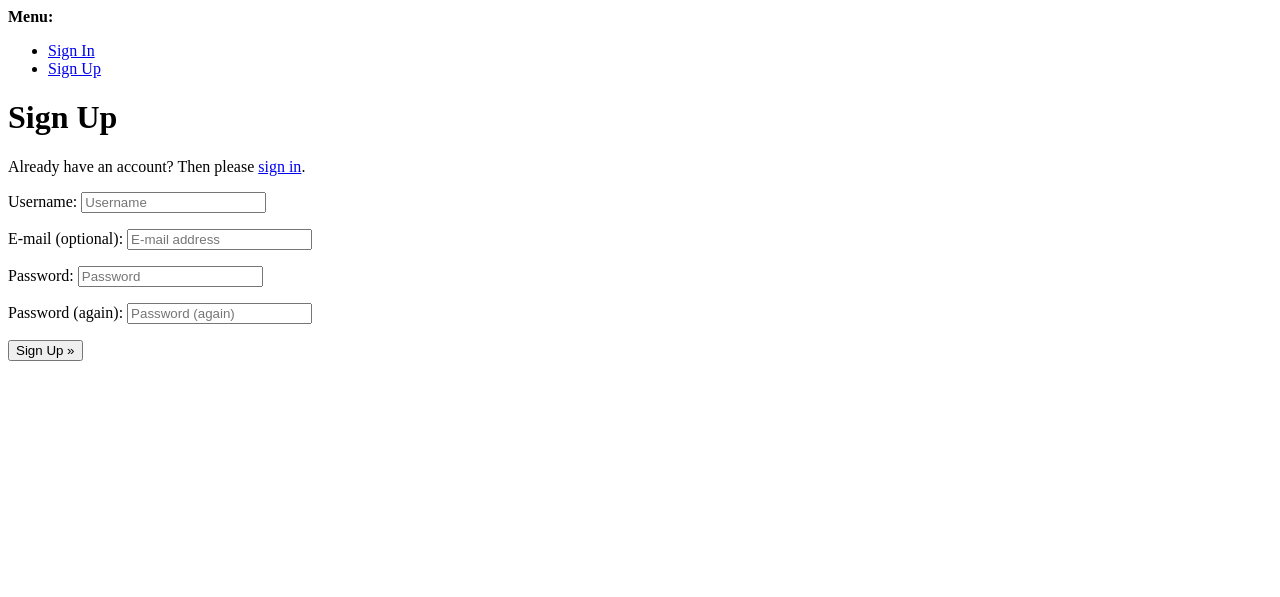
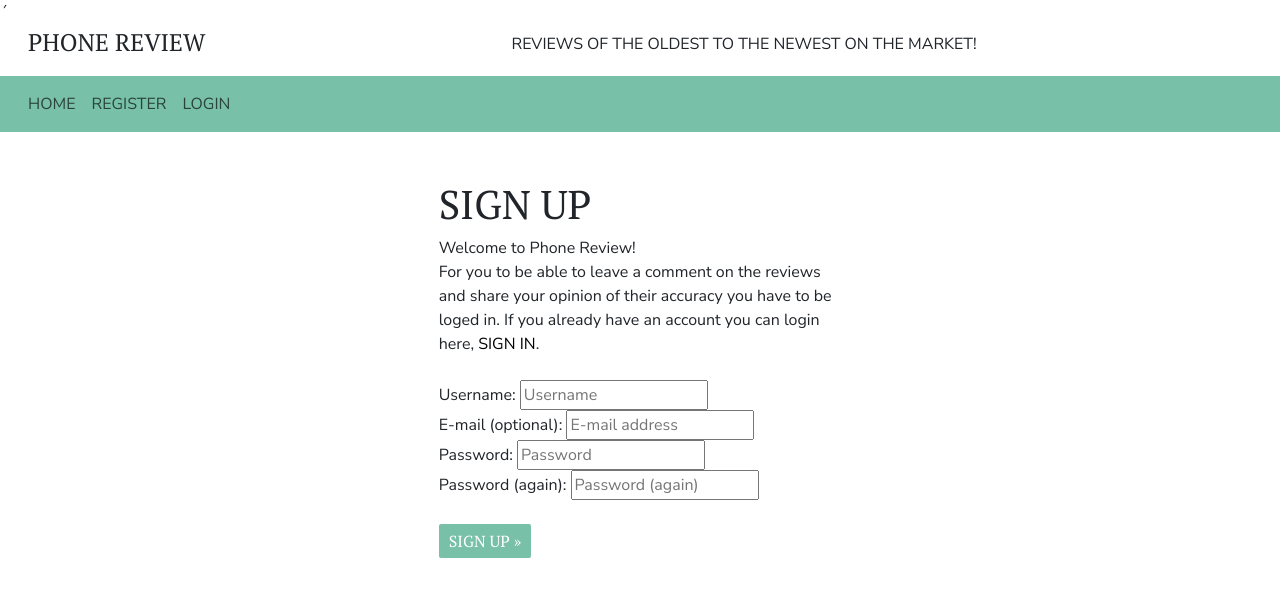
Before and after one commit to OogieOrange/review-page, a Django app: page /accounts/signup/ in a window 1280 px wide. Shown: the top 597 px of the page. Run offline with Django 3.2, Linux system fonts and the light colour scheme.

Commit message:
Style signup.html and logout.html

```diff
--- a/templates/account/login.html
+++ b/templates/account/login.html
@@ -17,7 +17,7 @@
                 <p class="mt-2">{% blocktrans %} Welcome to Phone Review! <br> For you to be able to leave a comment on
                     the reviews
                     and share your
-                    opinion of their accuracy you have to be loged in. If you do not already have na account you can
+                    opinion of their accuracy you have to be loged in. If you do not already have an account you can
                     register here,
                     <a class="link uppercase" href="{{ signup_url }}">Register</a>{% endblocktrans %}
                 </p>
--- a/templates/account/signup.html
+++ b/templates/account/signup.html
@@ -1,21 +1,39 @@
-{% extends "account/base.html" %}
+{% extends "base.html" %}
 
 {% load i18n %}
 
 {% block head_title %}{% trans "Signup" %}{% endblock %}
 
 {% block content %}
+
+<div class="container-fluid">
+    <div class="row my-4 justify-content-center">
+        <div class="col-10 col-md-6 col-lg-4">
+            <div class="row my-4">
+
                 <h1>{% trans "Sign Up" %}</h1>
 
-<p>{% blocktrans %}Already have an account? Then please <a href="{{ login_url }}">sign in</a>.{% endblocktrans %}</p>
-
+                <p class="mt-2">{% blocktrans %} Welcome to Phone Review! <br> For you to be able to leave a comment on
+                    the reviews
+                    and share your
+                    opinion of their accuracy you have to be loged in. If you already have an account you can
+                    login here,
+                    <a class="link uppercase" href="{{ login_url }}">sign in</a>.{% endblocktrans %}
+                </p>
+            </div>
+            <div class="row">
                 <form class="signup" id="signup_form" method="post" action="{% url 'account_signup' %}">
                     {% csrf_token %}
                     {{ form.as_p }}
                     {% if redirect_field_value %}
                     <input type="hidden" name="{{ redirect_field_name }}" value="{{ redirect_field_value }}" />
                     {% endif %}
-  <button type="submit">{% trans "Sign Up" %} &raquo;</button>
+                    <button class="btn-light-blue mt-4" type="submit">{% trans "Sign Up" %} &raquo;</button>
                 </form>
+            </div>
+
+        </div>
+    </div>
+</div>
 
 {% endblock %}
```
Also changed, not shown: templates/account/logout.html (+22 -10 lines). Lines whose indentation alone changed are shown as unchanged.
